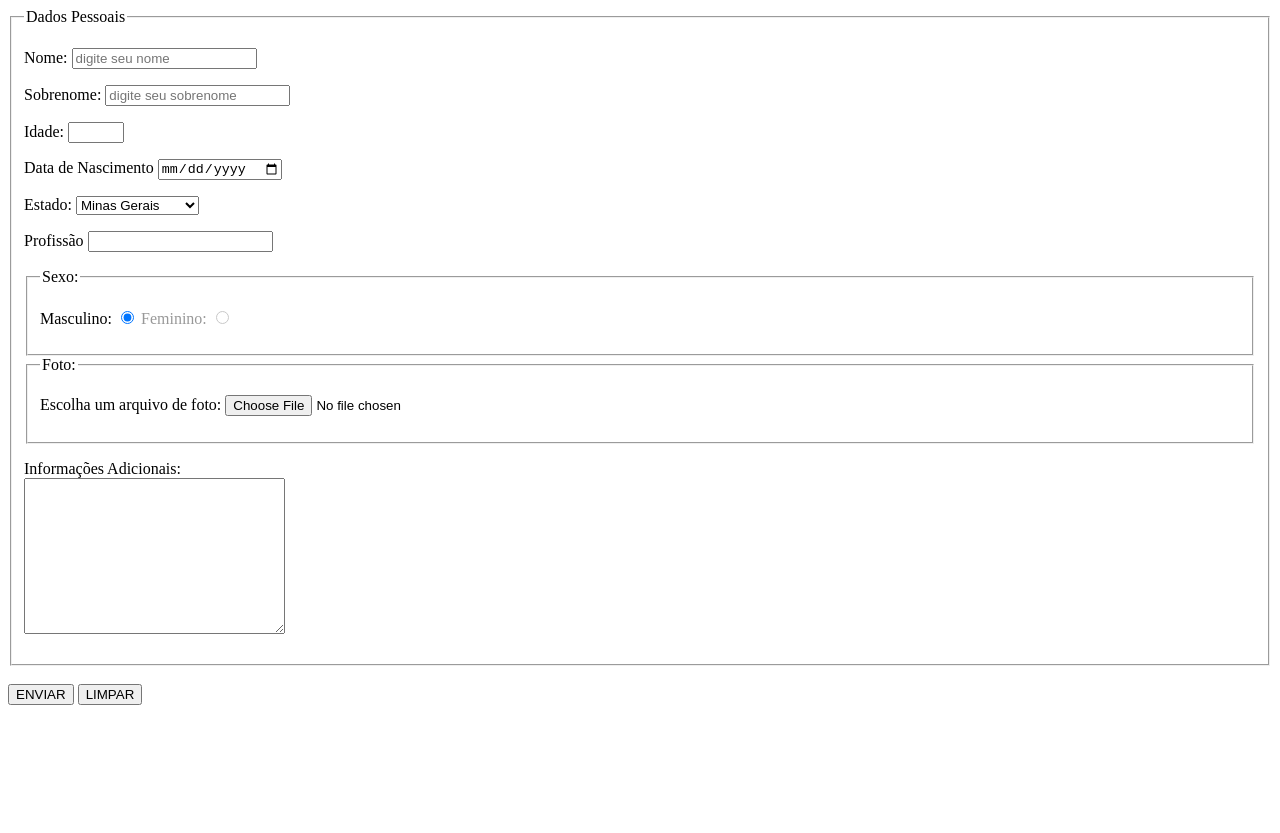
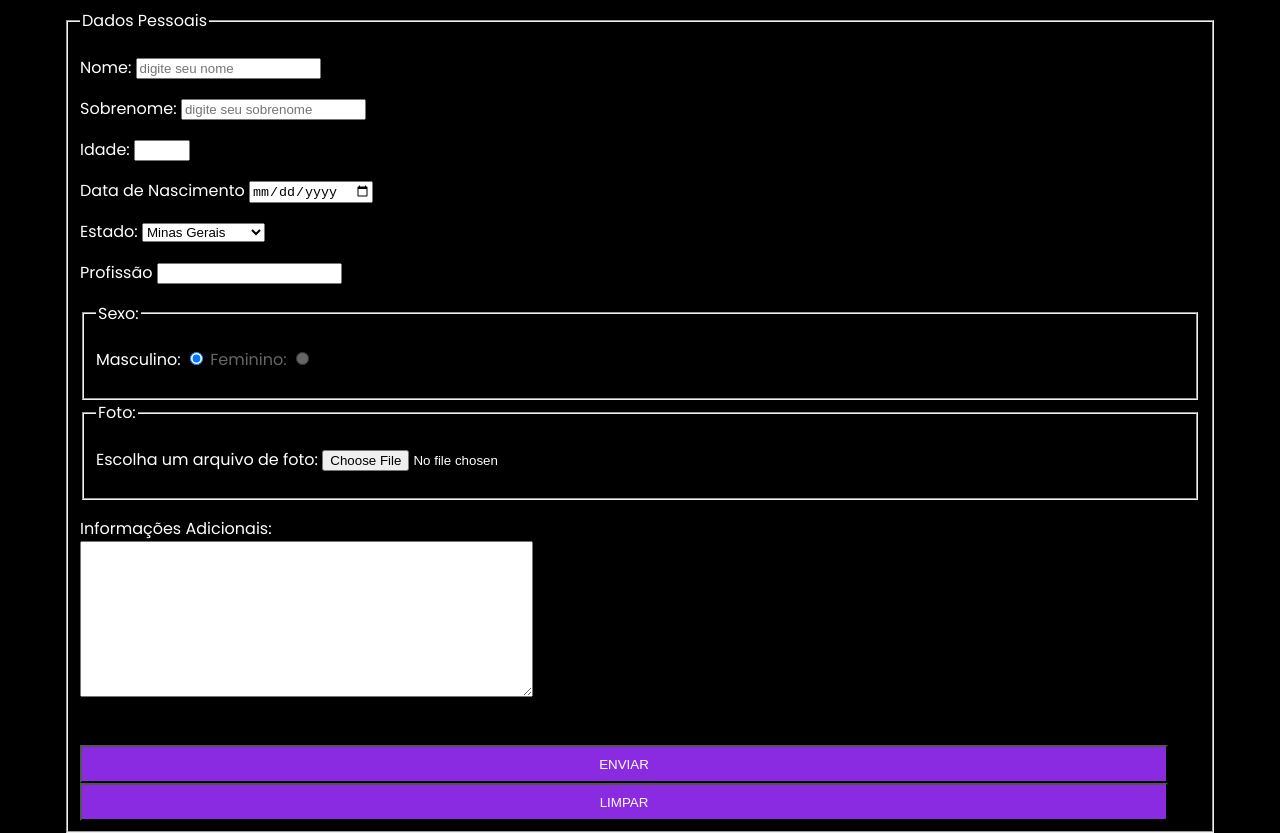
Before and after one commit to frederico-nakajima/PROJETO-PROFISSOES, a plain HTML site: page cadastro.html in a window 1280 px wide. Drawn offline with Linux system fonts and the light colour scheme.

Commit message:
css formulário

```diff
--- a/cadastro.css
+++ b/cadastro.css
@@ -1,5 +1,19 @@
+:root{
+    font-family: "Poppins", sans-serif;
+    font-weight: 400;
+    font-style: normal;
+}
 body{
     height: 100vh;
+    background-color: black;
+    display: grid;
+    place-items: center;
+
+    }
+form{
+   width: 90vw;
+
+    color: white;
 }
 .radio{
     display: inline-block;
@@ -8,3 +22,25 @@ body{
     opacity: .4;
 
 }
+
+ button[type="submit"]{
+    padding:.6rem ;
+
+    display: block;
+    width: 85vw;
+    text-align: center;
+    background-color: blueviolet;
+    color: white;
+
+}
+ button[type="reset"]{
+    padding:.6rem ;
+
+    display: block;
+    width: 85vw;
+    text-align: center;
+    background-color: blueviolet;
+    color: white;
+
+
+}
--- a/cadastro.html
+++ b/cadastro.html
@@ -4,6 +4,9 @@
     <meta charset="UTF-8">
     <meta name="viewport" content="width=device-width, initial-scale=1.0">
     <link rel="stylesheet" href="cadastro.css">
+    <link rel="preconnect" href="https://fonts.googleapis.com">
+    <link rel="preconnect" href="https://fonts.gstatic.com" crossorigin>
+    <link href="https://fonts.googleapis.com/css2?family=Poppins:ital,wght@0,100;0,200;0,300;0,400;0,500;0,600;0,700;0,800;0,900;1,100;1,200;1,300;1,400;1,500;1,600;1,700;1,800;1,900&display=swap" rel="stylesheet">
     <title>Formulário</title>
 </head>
 <body>
@@ -82,14 +85,18 @@
 
                 <p>
                     <label for="iartexto">Informações Adicionais:</label><br>
-                    <textarea  id="iartexto" cols="30" rows="10"></textarea>
+                    <textarea  id="iartexto" cols="54" rows="10"></textarea>
                 </p>
 
+
+
+
+                <br>
+                <button type="submit">ENVIAR</button>
+                <button type="reset">LIMPAR</button>
+
             </fieldset>
-            <br>
 
-            <input type="submit" value="ENVIAR">
-            <input type="reset" value="LIMPAR">
 
     </form>
 
```
